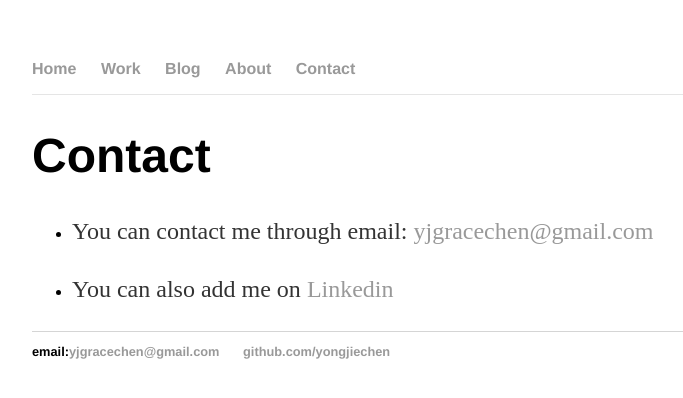
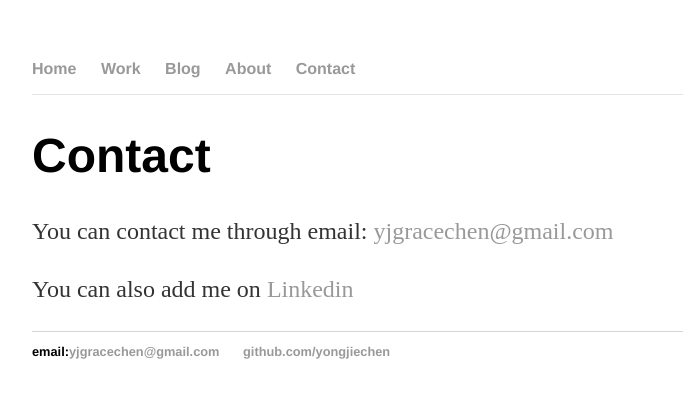
Before and after one commit to yjgracechen/yjgracechen.github.io, a Jekyll site: the page built from contact.html, in a window 1280 px wide. Shown: the top 398 px of the page, without its empty margins (160-843 px from the left). Built offline with Jekyll 4.4.1, drawn with Linux system fonts in a browser that asks for light colours.

Commit message:
Update contact.html

```diff
--- a/contact.html
+++ b/contact.html
@@ -5,11 +5,8 @@ title: Contact
 	<hr class="style-six">
   <div class="blurb">
 	<h1>Contact</h1>
-	<ul>
-		<li> <p>You can contact me through email: <a href="mailto:yjgracechen@gmail.com"> yjgracechen@gmail.com </a></p></li>
-		<li><p>You can also add me on <a href="https://www.linkedin.com/profile/view?id=151542826&trk=nav_responsive_tab_profile_pic"> Linkedin</a></p>
-	         </li>
-        </ul>
+	<p>You can contact me through email: <a href="mailto:yjgracechen@gmail.com"> yjgracechen@gmail.com </a></p>
+	<p>You can also add me on <a href="https://www.linkedin.com/profile/view?id=151542826&trk=nav_responsive_tab_profile_pic"> Linkedin</a></p>
 
 
 </div><!-- /.blurb -->
```
